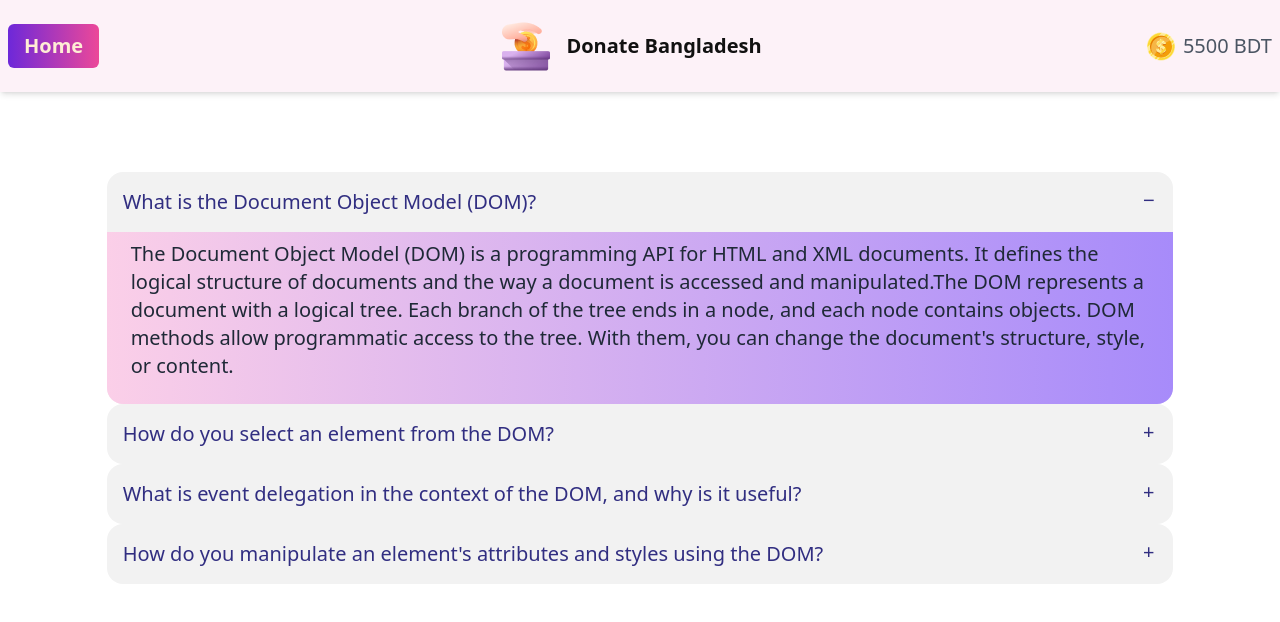
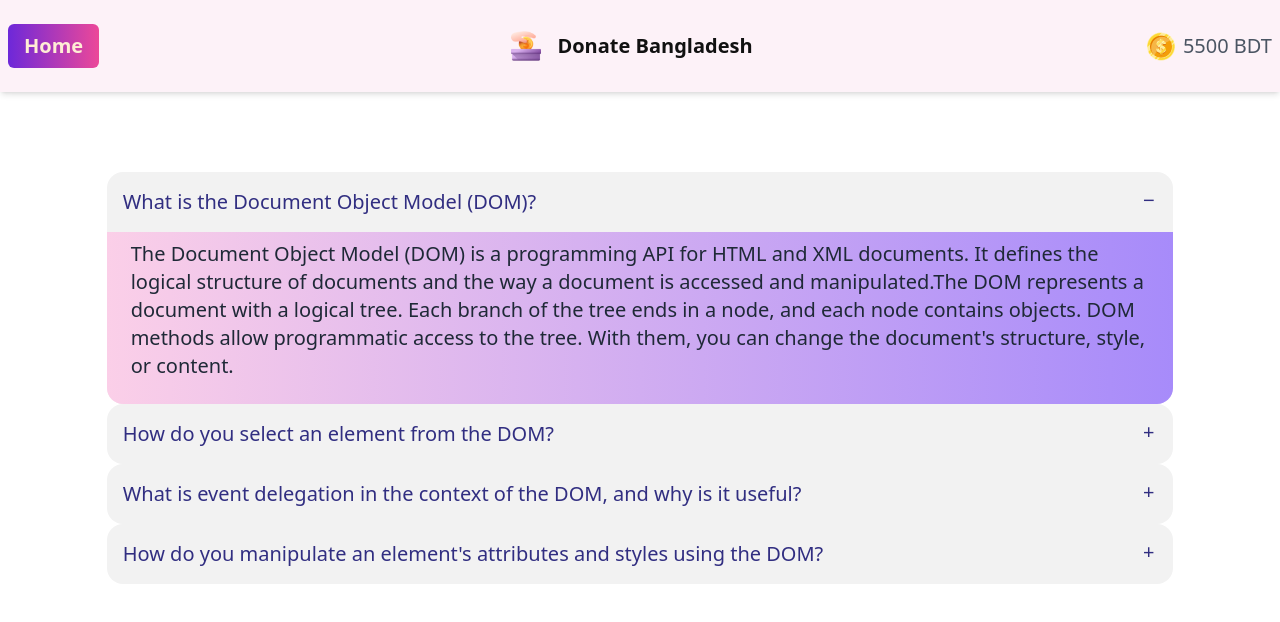
Before and after one commit to Chitra35006/A5-donate-bangladesh, a plain HTML site: page blog.html in a window 1280 px wide. Drawn offline with nearby package versions, Linux system fonts and the light colour scheme.

Commit message:
adding img size

```diff
--- a/blog.html
+++ b/blog.html
@@ -45,7 +45,7 @@
 
                   </div>
                   <div class="navbar-center">
-                    <img class="md:h-full h-[20px]"  src="./assets/logo.png" alt="">
+                    <img class="w-[30px] md:h-full h-[20px]"  src="./assets/logo.png" alt="">
                     <h1 class="font-semibold hidden md:block text-[12px] md:text-xl px-2 md:px-4 py-6 text-secondary">Donate Bangladesh</h1>
                   </div>
                   <div class="navbar-end">
```
Also changed, not shown: index.html (+1 -1 lines).
